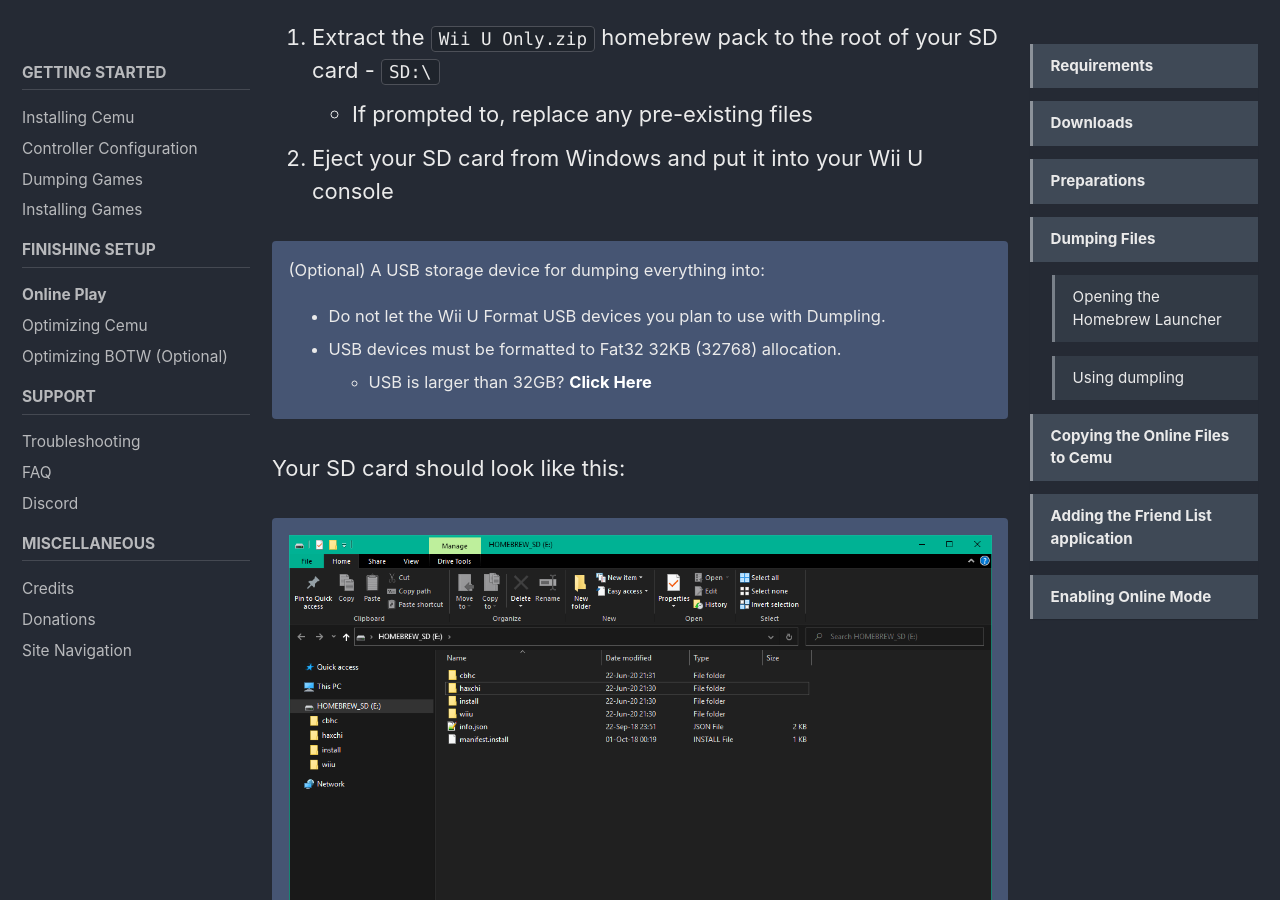
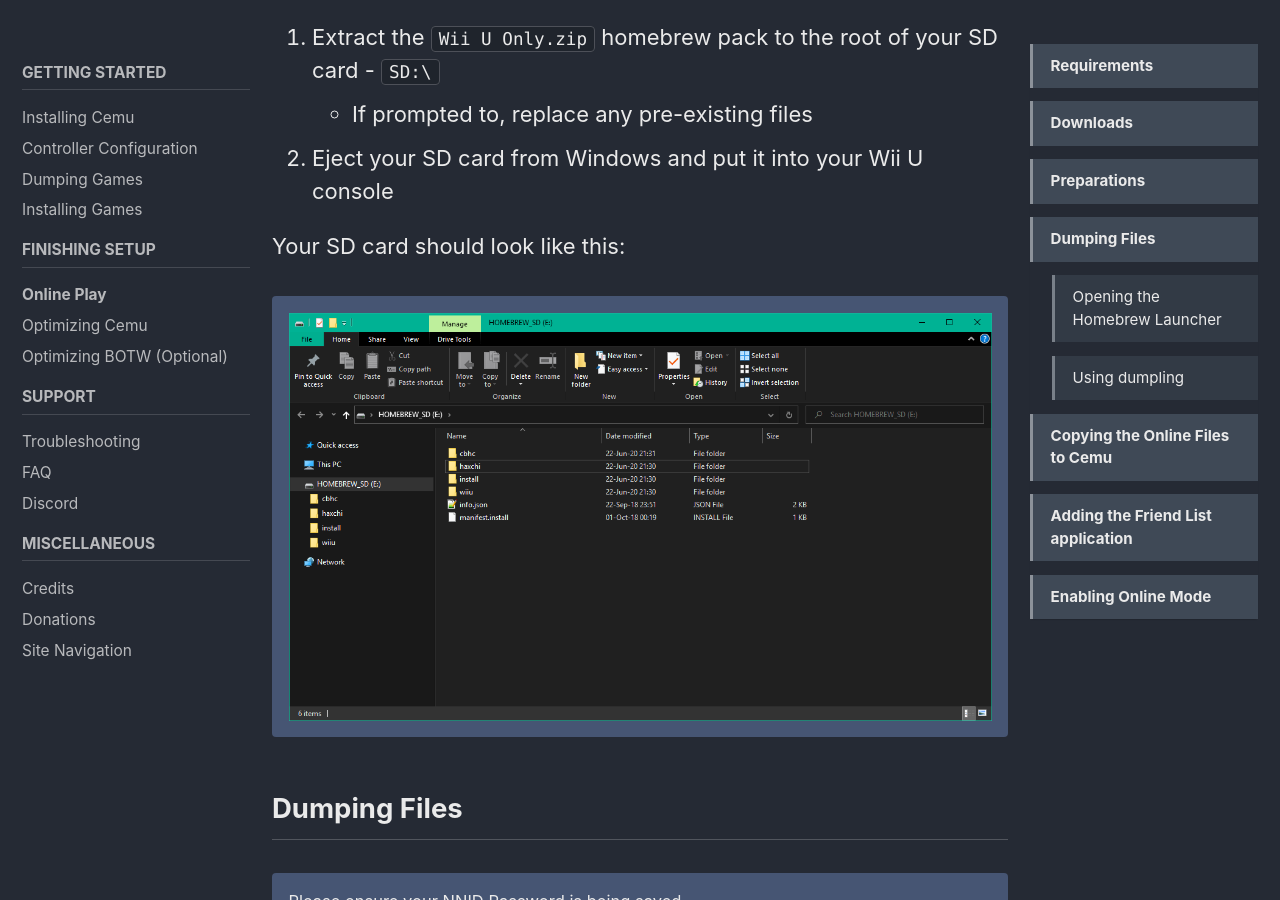
Before and after one commit to cfw-guide/cemu.cfw.guide, a Jekyll site: the page built from _pages/en_US/online-play.md, in a window 1280 px wide and 900 px high, scrolled down 2297 px. Built offline with Jekyll 4.4.1, drawn with Linux system fonts in a browser that asks for light colours; cached includes are drawn as plain includes.

Commit message:
removed usb advice for /online-play as an SD card should be fine

```diff
--- a/_pages/en_US/online-play.md
+++ b/_pages/en_US/online-play.md
@@ -57,18 +57,6 @@
 1. Extract the `Wii U Only.zip` homebrew pack to the root of your SD card - `SD:\`
   - If prompted to, replace any pre-existing files
 1. Eject your SD card from Windows and put it into your Wii U console
-
-{% capture usbWarning %}
-
-(Optional) A USB storage device for dumping everything into:
-
-- Do not let the Wii U Format USB devices you plan to use with Dumpling.
-- USB devices must be formatted to Fat32 32KB (32768) allocation.
-  - USB is larger than 32GB? [Click Here](https://fat32-format.en.softonic.com/)
-
-{% endcapture %}
-
-<div class="notice--textbox">{{ usbWarning | markdownify }}</div>
 
 Your SD card should look like this:
 
```
